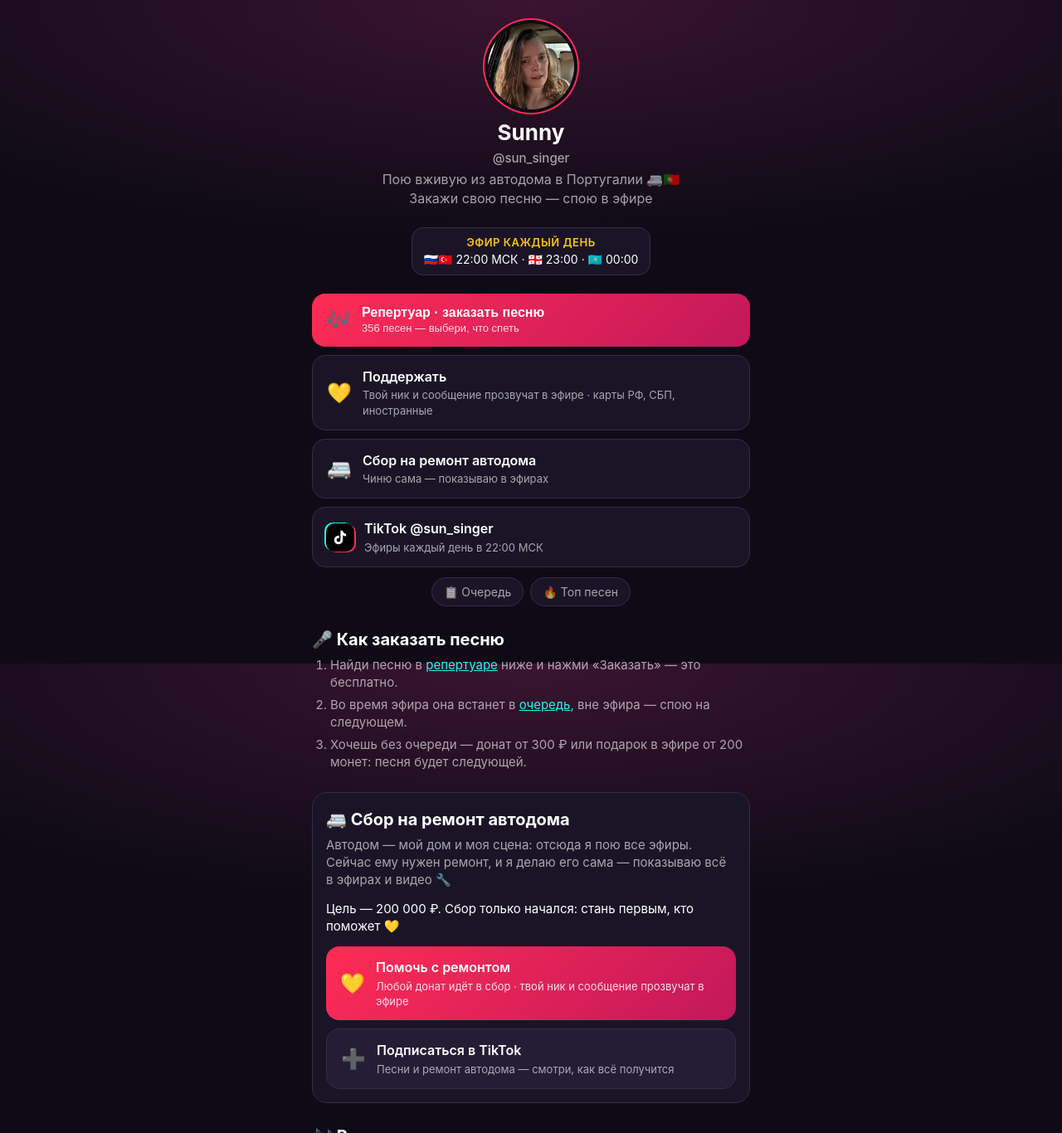
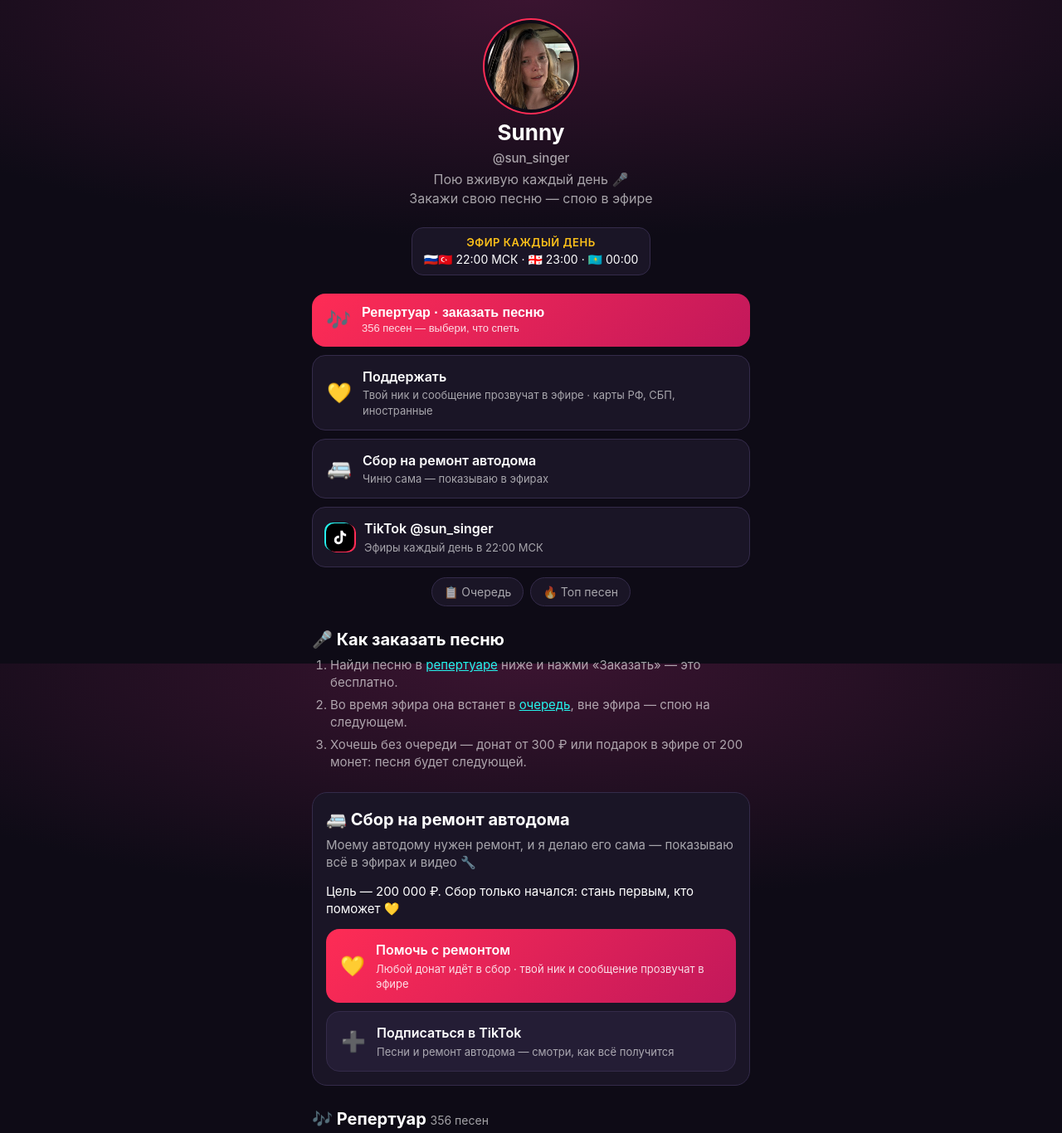
Before and after one commit to sunny-sings/sunny-sings.github.io, a plain HTML site: page index.html in a window 1280 px wide. Shown: the top 1366 px of the page at 83% size. Drawn offline with Linux system fonts and the light colour scheme; no server answers.

Commit message:
Убрано «пою из автодома» — сейчас не так

```diff
--- a/index.html
+++ b/index.html
@@ -3,9 +3,9 @@
 <head>
 <meta charset="utf-8">
 <meta name="viewport" content="width=device-width, initial-scale=1, viewport-fit=cover">
-<title>Sunny 🚐 поёт из автодома</title>
-<meta name="description" content="Пою вживую из автодома в Португалии. Эфиры в TikTok каждый день в 22:00 МСК — закажи свою песню">
-<meta property="og:title" content="Sunny 🚐 поёт из автодома">
+<title>Sunny 🎤 пою вживую</title>
+<meta name="description" content="Пою вживую. Эфиры в TikTok каждый день в 22:00 МСК — закажи свою песню">
+<meta property="og:title" content="Sunny 🎤 пою вживую">
 <meta property="og:description" content="Эфиры в TikTok каждый день в 22:00 МСК — закажи свою песню">
 <meta property="og:image" content="https://sunny-sings.github.io/avatar.jpg">
 <meta property="og:url" content="https://sunny-sings.github.io/">
@@ -19,7 +19,7 @@
   <header class="head">
     <img class="ava" src="avatar.jpg" alt="Sunny" width="104" height="104">
     <h1>Sunny <span>@sun_singer</span></h1>
-    <p class="sub">Пою вживую из автодома в Португалии 🚐🇵🇹<br>Закажи свою песню — спою в эфире</p>
+    <p class="sub">Пою вживую каждый день 🎤<br>Закажи свою песню — спою в эфире</p>
     <a class="live" id="live" hidden target="_blank" rel="noopener"><i></i> <span id="live-t">Сейчас в эфире</span></a>
     <div class="when" id="when"><b>Эфир каждый день</b><span>🇷🇺🇹🇷 22:00 МСК · 🇬🇪 23:00 · 🇰🇿 00:00</span></div>
   </header>
@@ -38,7 +38,7 @@
 
   <section id="repair" class="repair">
     <h2>🚐 Сбор на ремонт автодома</h2>
-    <p>Автодом — мой дом и моя сцена: отсюда я пою все эфиры. Сейчас ему нужен ремонт, и я делаю его сама — показываю всё в эфирах и видео 🔧</p>
+    <p>Моему автодому нужен ремонт, и я делаю его сама — показываю всё в эфирах и видео 🔧</p>
     <div class="goal" id="goal" hidden>
       <div class="bar"><i id="g-bar"></i></div>
       <p id="g-line"><b id="g-raised"></b> из <span id="g-goal"></span> · <b id="g-pct"></b></p>
```
